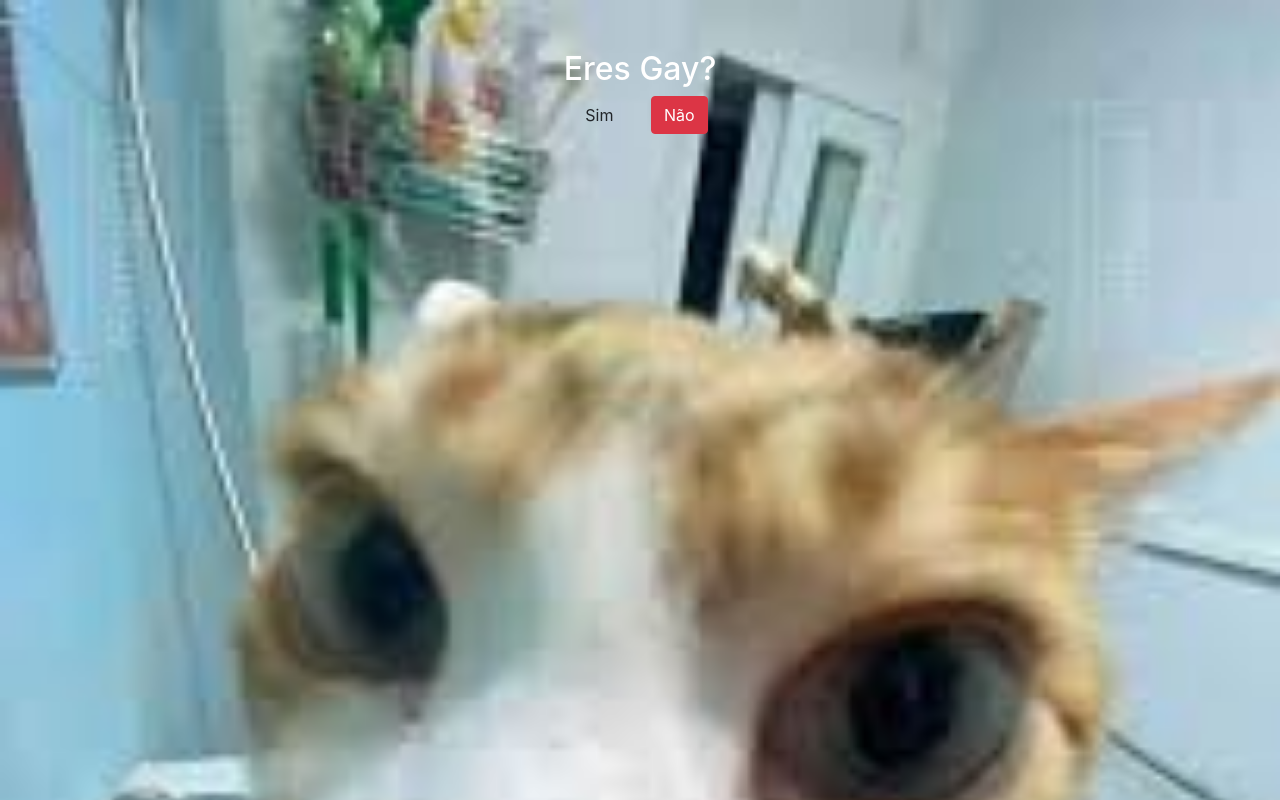
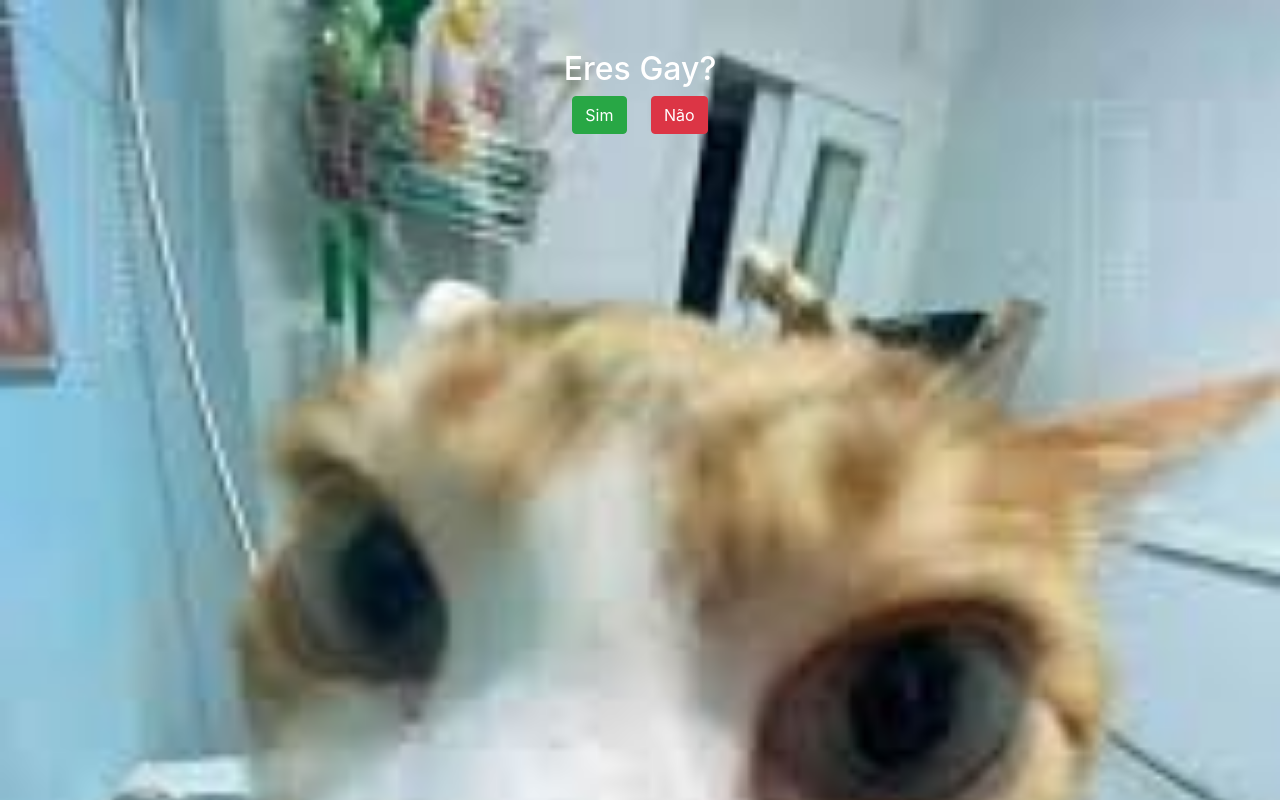
Before and after one commit to rictos2023/caite, a plain HTML site: page index.html in a window 1280 px wide. Drawn offline with nearby package versions, Linux system fonts and the light colour scheme.

Commit message:
Update index.html

```diff
--- a/index.html
+++ b/index.html
@@ -28,7 +28,7 @@ body { background-image: url('images (74).jpeg'); /* Substitua 'caminho/para/sua
 <body>
   <div class="container">
     <h2 style="color: white">Eres Gay?</h2>
-    <button type="button" class="btn btn-green" id="sim-btn">Sim</button>
+    <button type="button" class="btn btn-success" id="sim-btn">Sim</button>
     <button type="button" id="nao-btn" class="btn btn-danger">Não</button>
     <br><br>
     <div id="video-container"></div>
```
